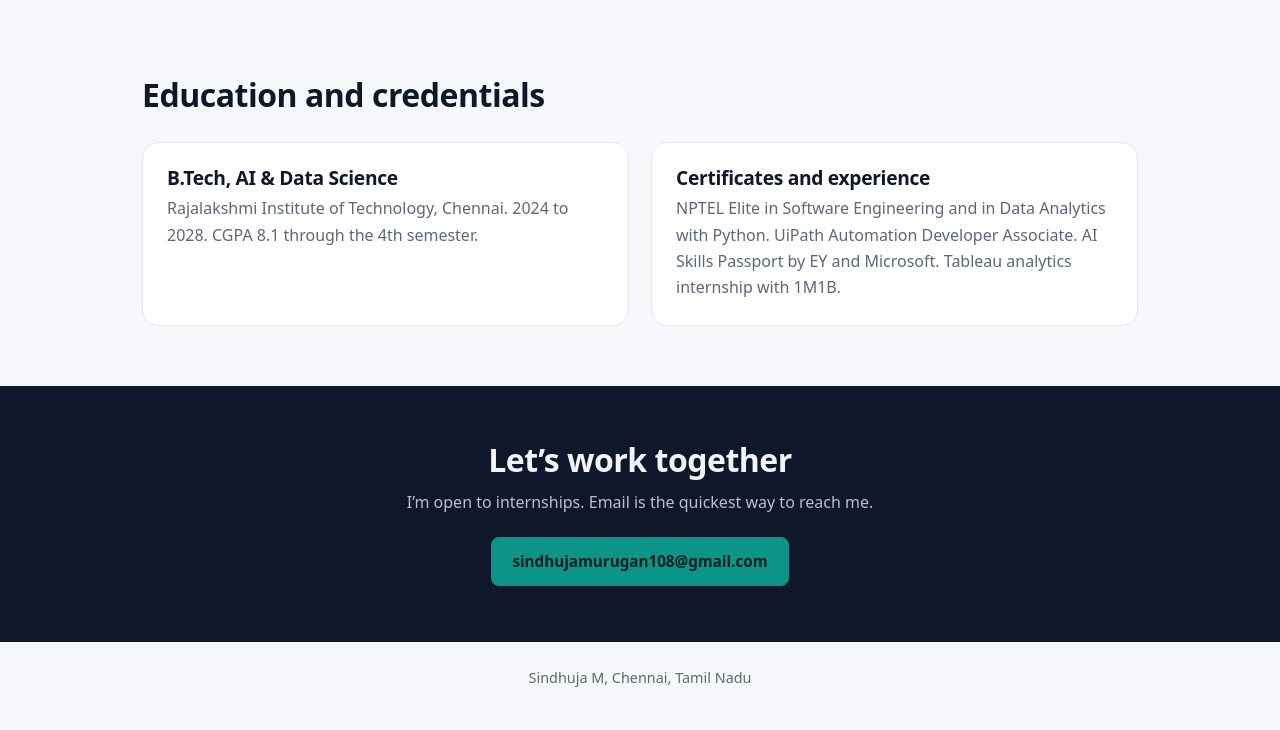
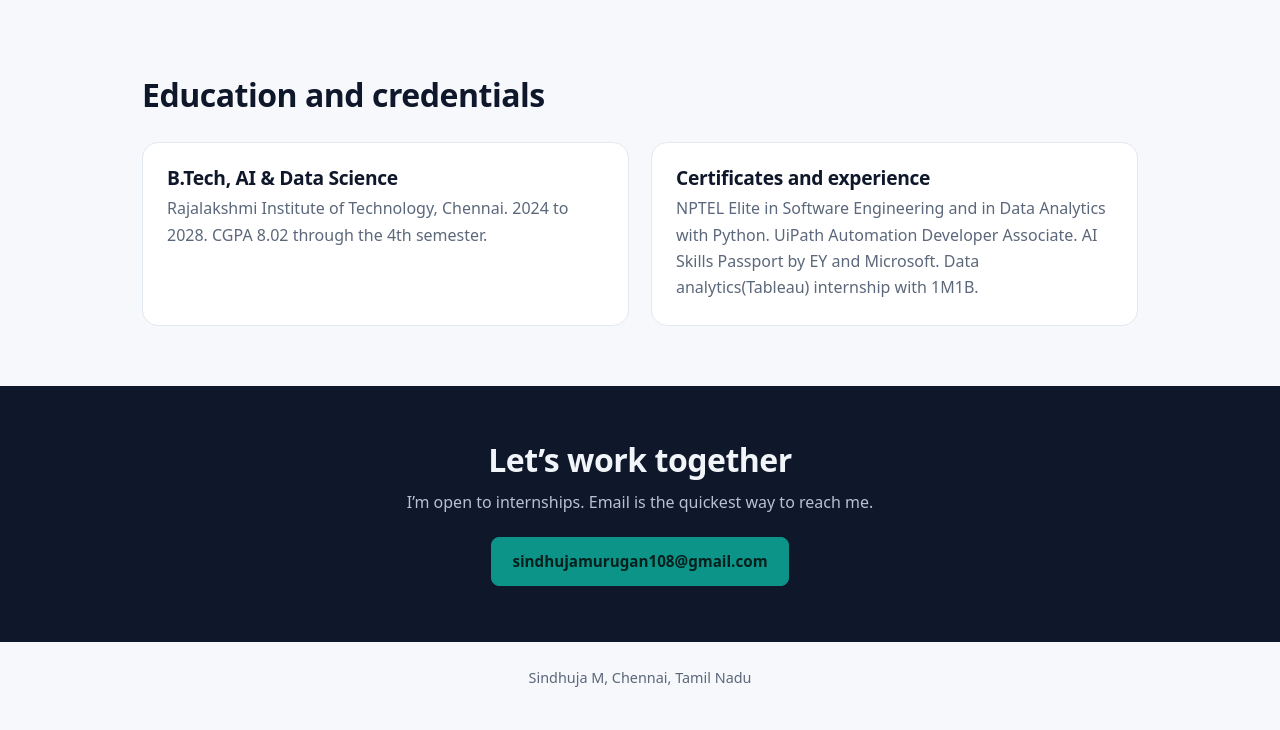
Before and after one commit to Sindhuja-M-309/Sindhuja-M-309.github.io, a plain HTML site: page index.html in a window 1280 px wide. Shown: the part 2090-2820 px from the top of the page. Drawn offline with Linux system fonts and the light colour scheme.

Commit message:
Update index.html

```diff
--- a/index.html
+++ b/index.html
@@ -175,8 +175,8 @@ footer{padding:24px 0 40px;text-align:center;color:var(--mute);font-size:.9rem}
 <section id="education" style="padding-top:20px">
   <div class="head"><h2>Education and credentials</h2></div>
   <div class="two">
-    <div class="card"><h3>B.Tech, AI &amp; Data Science</h3><p>Rajalakshmi Institute of Technology, Chennai. 2024 to 2028. CGPA 8.1 through the 4th semester.</p></div>
-    <div class="card"><h3>Certificates and experience</h3><p>NPTEL Elite in Software Engineering and in Data Analytics with Python. UiPath Automation Developer Associate. AI Skills Passport by EY and Microsoft. Tableau analytics internship with 1M1B.</p></div>
+    <div class="card"><h3>B.Tech, AI &amp; Data Science</h3><p>Rajalakshmi Institute of Technology, Chennai. 2024 to 2028. CGPA 8.02 through the 4th semester.</p></div>
+    <div class="card"><h3>Certificates and experience</h3><p>NPTEL Elite in Software Engineering and in Data Analytics with Python. UiPath Automation Developer Associate. AI Skills Passport by EY and Microsoft. Data analytics(Tableau) internship with 1M1B.</p></div>
   </div>
 </section>
 </div>
```
